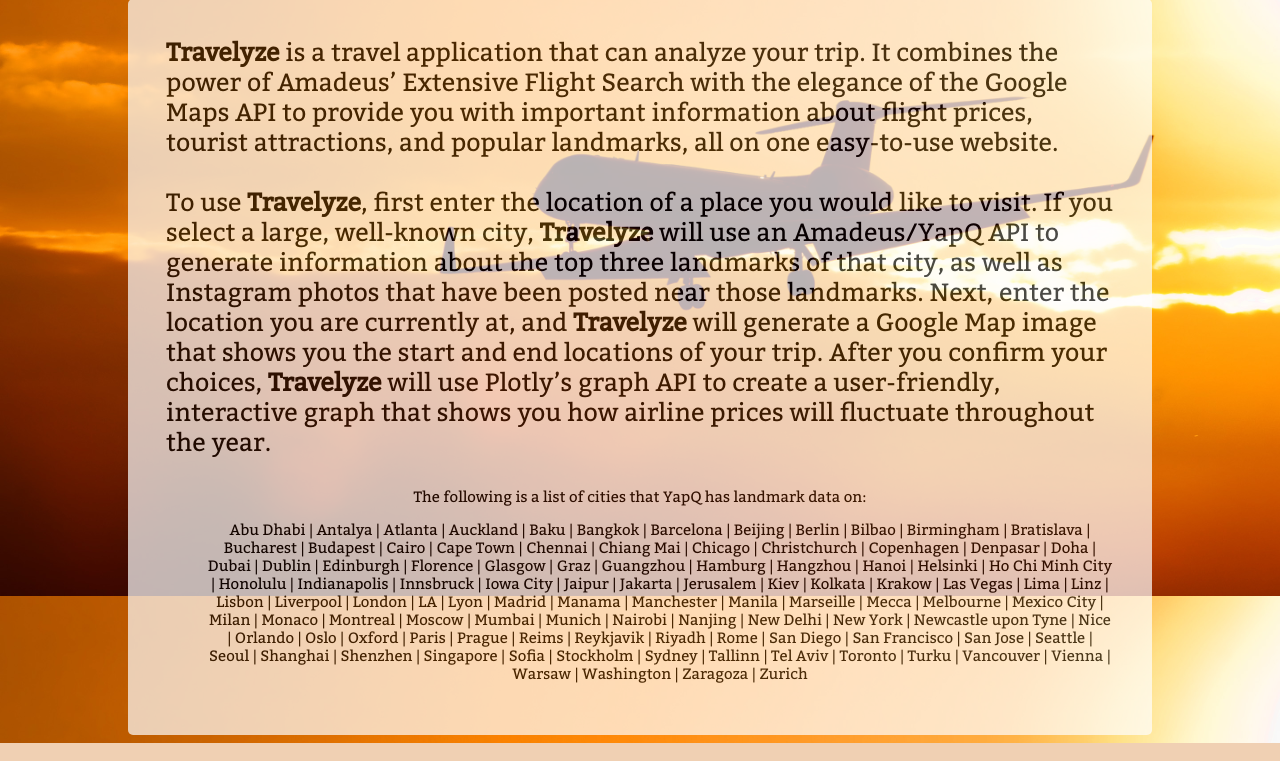
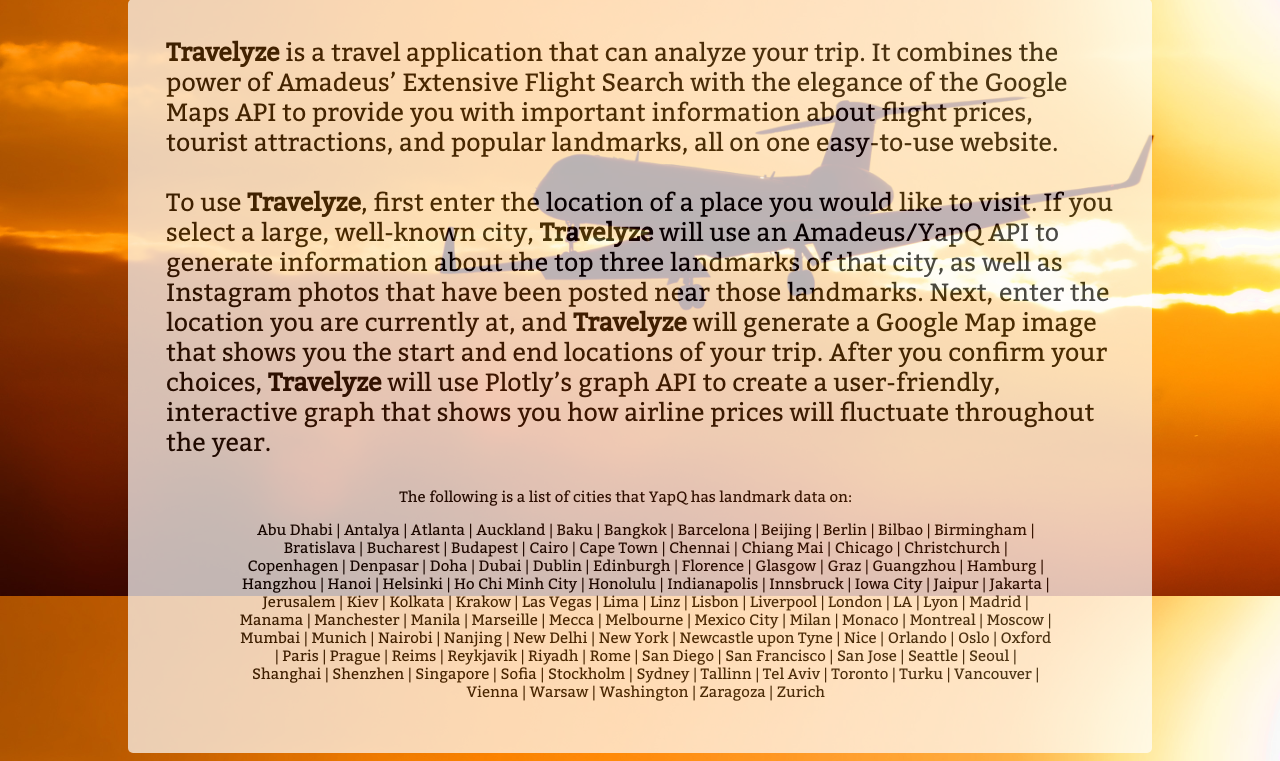
Before and after one commit to dkoodev/calhacks-newromans, a PHP site: page /pages/about.html in a window 1280 px wide. Shown: the part 204-965 px from the top of the page. Run offline with PHP 8.4, Linux system fonts and the light colour scheme.

Commit message:
Fix text alignment in About page

```diff
--- a/css/about.css
+++ b/css/about.css
@@ -49,4 +49,11 @@ body {
 #registeredCities {
 	text-align: center;
 	font-size: 15px;
+	width: 90%;
+	padding-right: 3%;
+	margin: auto;
 }
+
+#registeredCities ul {
+	text-align: center;
+}
```
